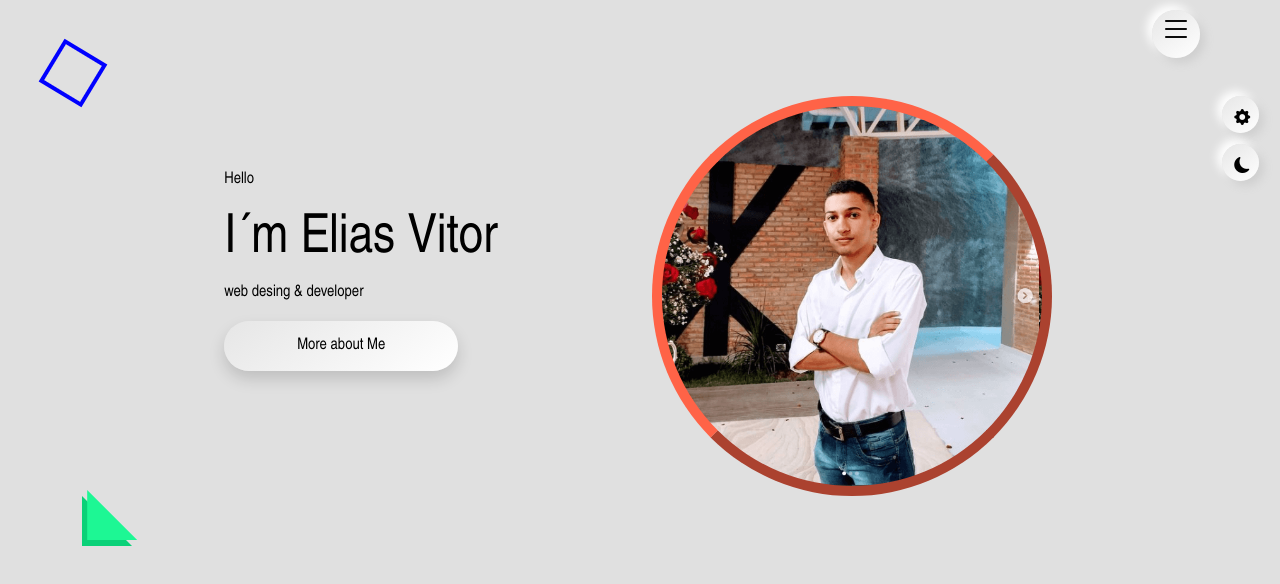
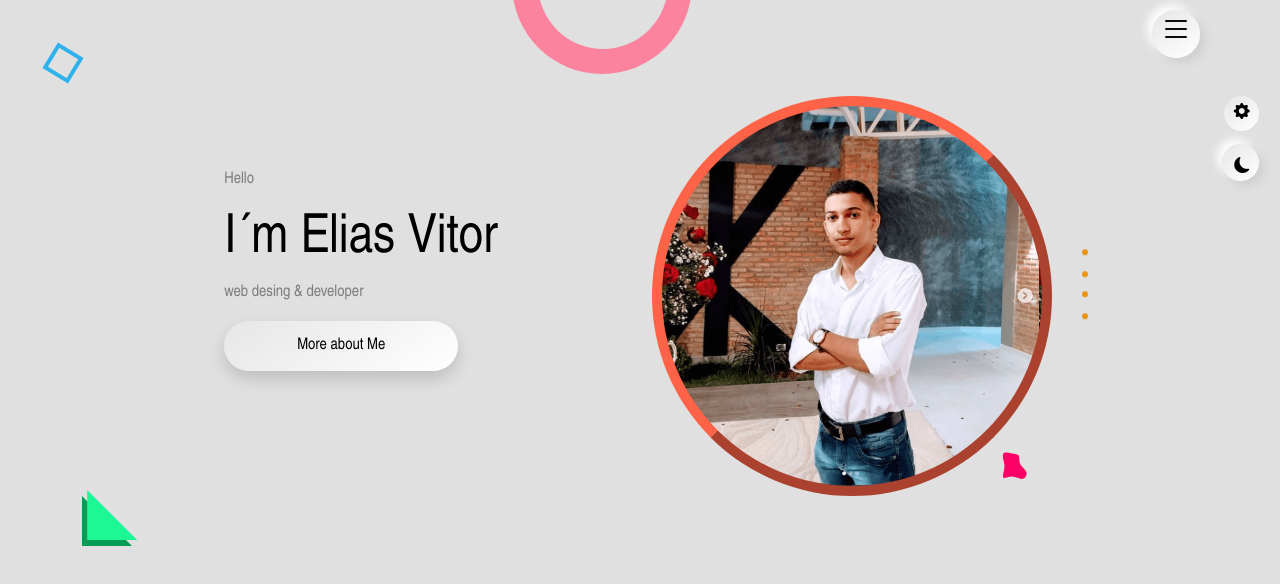
Before and after one commit to hellyaxs/MyPortifolio, an Angular app: page /home in a window 1280 px wide. Shown: the top 584 px of the page. Built offline with nearby package versions, Linux system fonts and the light colour scheme.

Commit message:
animations home

```diff
--- a/src/app/shared/home/home.component.css
+++ b/src/app/shared/home/home.component.css
@@ -24,7 +24,7 @@ h1{
     height: 0;
     border-style: solid;
     border-width: 50px 0 0 50px;
-    border-color: transparent transparent transparent #0ad178;
+    border-color: transparent transparent transparent #059c58;
 }
 .triangle-bottom-left::before {
     content: "";
@@ -38,14 +38,45 @@ h1{
     border-width: 50px 0 0 50px;
     border-color: transparent transparent transparent #1df794;
 }
+.bounce-in-bottom{
+    width: 6px;
+    height:6px;
+    border-radius: 50%;
+    background: #ec9412;
+    margin-bottom: 1rem;
+}
+.bounce-in-bottom::before{
+    content:"";
+    display:block;
+    position: relative;
+    top:2.6rem;
+    width: 6px;
+    height:6px;
+    border-radius: 50%;
+    background: #ec9412;
+}
+.Pontilhismo{
+    position:absolute;
+    top:14rem;
+    right:12rem;
+}
+.figure{
+    position:absolute;
+    transform:translate(340px,-50px);
+    width: 40px;
+    height: 40px;
+}
+.flex{
+    display:flex;
+}
 
 .rotate-center {
     position:absolute;
     top:3rem;
     left:3rem;
-    width: 50px;
-    height:50px;
-    border: solid 4px blue;
+    width: 30px;
+    height:30px;
+    border: solid 4px #2eb1ed;
     z-index: 0.1;
 	-webkit-animation: rotate-center 6s cubic-bezier(0.680, -0.550, 0.265, 1.550) infinite forwards;
 	        animation: rotate-center 6s cubic-bezier(0.680, -0.550, 0.265, 1.550) infinite forwards;
--- a/src/app/shared/home/home.component.html
+++ b/src/app/shared/home/home.component.html
@@ -1,18 +1,29 @@
+<div class="circle-in-circle"></div>
+<div class="Pontilhismo">
+    <ul>
+        <li class="bounce-in-bottom"></li>
+        <li class="bounce-in-bottom"></li>
+    </ul>
+</div>
 
 <div class="row mx-auto mt-5 tracking-in-expand">
+
     <div class="col-sm-6 mt-5">
         <div class="container mt-4">
             <p>Hello</p>
             <h1 class="">I´m Elias Vitor</h1>
             <p>web desing & developer</p>
-
             <button class="button-primary shadow p-2" (click)="navegar()">More about Me</button>
         </div>
     </div>
+
     <div class="col-sm-6">
-
             <div class="profile-img"></div>
-
+            <div class="figure">
+                <svg viewBox="0 0 200 200" xmlns="http://www.w3.org/2000/svg">
+                    <path fill="#FF0066" d="M34.1,-52.1C38.7,-43.6,33.2,-26.3,40.2,-11.5C47.2,3.3,66.8,15.7,71.8,30.4C76.7,45.1,67.2,62.2,52.8,64.3C38.4,66.4,19.2,53.5,0.5,52.9C-18.2,52.2,-36.5,63.8,-42.5,59C-48.6,54.2,-42.4,33,-39.6,18.4C-36.7,3.8,-37,-4.2,-40.1,-18.8C-43.3,-33.4,-49.2,-54.6,-43,-62.6C-36.7,-70.6,-18.4,-65.4,-1.8,-62.9C14.7,-60.4,29.5,-60.6,34.1,-52.1Z" transform="translate(100 100)" />
+                  </svg>
+            </div>
     </div>
 </div>
 
--- a/src/app/shared/settings-color/settings-color.component.css
+++ b/src/app/shared/settings-color/settings-color.component.css
@@ -1,8 +1,5 @@
 
-.button-primary{
-    width: 37px;
-    height: 37px;
-    border-radius: 50%;
+.button-circle{
     position: absolute;
     top: 6rem;
     right: 1.3rem;
@@ -12,13 +9,13 @@
 
 }
 
-.button-primary:hover{
+.button-circle:hover{
     transform: rotate(0deg);
     transition: all linear 0.9s;
 
 }
-.button-primary:active{
-    transform: rotate(2);
+.button-circle:active{
+
     transition: all linear 0.3s;
 
 }
@@ -30,7 +27,7 @@
    position: absolute;
    padding:0.6rem;
    top:6rem;
-   right: 3rem;
+   right: 4rem;
    width: 200px;
    height: 100px;
    display:none;
--- a/src/app/shared/settings-color/settings-color.component.html
+++ b/src/app/shared/settings-color/settings-color.component.html
@@ -1,4 +1,4 @@
-<button class="button-primary"><i class="bi bi-gear-fill pb-2"></i></button>
+<button class="button-circle"(click)="modalCores()"><i class="bi bi-gear-fill pb-2"></i></button>
 
 <div class="modal-colores" *ngFor="let colors of colors">
     <label class="colors" [style]="colors"></label>
--- a/src/app/shared/settings-color/settings-color.component.ts
+++ b/src/app/shared/settings-color/settings-color.component.ts
@@ -1,4 +1,5 @@
-import { Component, OnInit } from '@angular/core';
+import { DOCUMENT } from '@angular/common';
+import { Component, Inject, OnInit, Renderer2 } from '@angular/core';
 
 @Component({
   selector: 'app-settings-color',
@@ -7,11 +8,15 @@ import { Component, OnInit } from '@angular/core';
 })
 export class SettingsColorComponent implements OnInit {
 
-  colors:String[] = ['backgroud-color:tomato;'];
+  colors:String[] = ['tomato','pink','red'];
 
-  constructor() { }
+  constructor(@Inject(DOCUMENT) private document: Document,
+                                private renderer: Renderer2) {}
 
-  ngOnInit(): void {
+  ngOnInit(): void {}
+
+  modalCores(){
+
   }
 
 }
--- a/src/styles.css
+++ b/src/styles.css
@@ -73,13 +73,17 @@ a{
   box-sizing: border-box;
   text-decoration:none;
   font-family: 'Source Sans 3', 'Arial Narrow', Arial, sans-serif;
+  list-style-type: none;
 }
 
 i.bi{
     color: var(--color);
 
 }
+p{
+    color:var(--color-p);
 
+}
 .theme-Dark{
     background-color: #2e2e2e;
     color:azure;
@@ -100,7 +104,8 @@ i.bi{
     --button-box-shadow:  5px 5px 10px #cfcfcf,-5px -5px 10px #ffffff;
     --color:black;
     --button-background-hover:linear-gradient(145deg, #ffffff, #e6e6e6);
-    --button-box-shadow-hover: 5px 5px 10px #cfcfcf,-5px -5px 10px #ffffff;;
+    --button-box-shadow-hover: 5px 5px 10px #cfcfcf,-5px -5px 10px #ffffff;
+    --color-p:rgba(78, 78, 78, 0.692);
      transform: scale(1);
      transition: all linear 0.4s;
 
@@ -124,3 +129,130 @@ i.bi{
     box-shadow:   var(--button-box-shadow);
     transition: all linear 300ms;
 }
+.circle-in-circle{
+    position: absolute;
+    top:-1rem;
+    left:40%;
+    width: 180px;
+    height: 90px;
+    background: #fb839e;
+    border-radius: 0px 0px 180px 180px;
+}
+.circle-in-circle::after{
+    content: "";
+    position: relative;
+    left:1.6rem;
+    width: 130px;
+    height: 65px;
+    background-color: var(--backgroudvar);
+    display: inline-block;
+    border-radius: 0px 0px 130px 130px;
+}
+.bounce-in-bottom {
+	-webkit-animation: bounce-in-bottom 6s ease-out infinite both;
+	        animation: bounce-in-bottom 6s ease-out infinite both;
+}
+@-webkit-keyframes bounce-in-bottom {
+  0% {
+    -webkit-transform: translateY(150px);
+            transform: translateY(150px);
+    -webkit-animation-timing-function: ease-in;
+            animation-timing-function: ease-in;
+    opacity: 0;
+  }
+  38% {
+    -webkit-transform: translateY(0);
+            transform: translateY(0);
+    -webkit-animation-timing-function: ease-out;
+            animation-timing-function: ease-out;
+    opacity: 1;
+  }
+  55% {
+    -webkit-transform: translateY(65px);
+            transform: translateY(65px);
+    -webkit-animation-timing-function: ease-in;
+            animation-timing-function: ease-in;
+  }
+  72% {
+    -webkit-transform: translateY(0);
+            transform: translateY(0);
+    -webkit-animation-timing-function: ease-out;
+            animation-timing-function: ease-out;
+  }
+  81% {
+    -webkit-transform: translateY(28px);
+            transform: translateY(28px);
+    -webkit-animation-timing-function: ease-in;
+            animation-timing-function: ease-in;
+  }
+  90% {
+    -webkit-transform: translateY(0);
+            transform: translateY(0);
+    -webkit-animation-timing-function: ease-out;
+            animation-timing-function: ease-out;
+  }
+  95% {
+    -webkit-transform: translateY(8px);
+            transform: translateY(8px);
+    -webkit-animation-timing-function: ease-in;
+            animation-timing-function: ease-in;
+  }
+  100% {
+    -webkit-transform: translateY(0);
+            transform: translateY(0);
+    -webkit-animation-timing-function: ease-out;
+            animation-timing-function: ease-out;
+  }
+}
+@keyframes bounce-in-bottom {
+  0% {
+    -webkit-transform: translateY(150px);
+            transform: translateY(150px);
+    -webkit-animation-timing-function: ease-in;
+            animation-timing-function: ease-in;
+    opacity: 0;
+  }
+  38% {
+    -webkit-transform: translateY(0);
+            transform: translateY(0);
+    -webkit-animation-timing-function: ease-out;
+            animation-timing-function: ease-out;
+    opacity: 1;
+  }
+  55% {
+    -webkit-transform: translateY(65px);
+            transform: translateY(65px);
+    -webkit-animation-timing-function: ease-in;
+            animation-timing-function: ease-in;
+  }
+  72% {
+    -webkit-transform: translateY(0);
+            transform: translateY(0);
+    -webkit-animation-timing-function: ease-out;
+            animation-timing-function: ease-out;
+  }
+  81% {
+    -webkit-transform: translateY(28px);
+            transform: translateY(28px);
+    -webkit-animation-timing-function: ease-in;
+            animation-timing-function: ease-in;
+  }
+  90% {
+    -webkit-transform: translateY(0);
+            transform: translateY(0);
+    -webkit-animation-timing-function: ease-out;
+            animation-timing-function: ease-out;
+  }
+  95% {
+    -webkit-transform: translateY(8px);
+            transform: translateY(8px);
+    -webkit-animation-timing-function: ease-in;
+            animation-timing-function: ease-in;
+  }
+  100% {
+    -webkit-transform: translateY(0);
+            transform: translateY(0);
+    -webkit-animation-timing-function: ease-out;
+            animation-timing-function: ease-out;
+  }
+}
```
